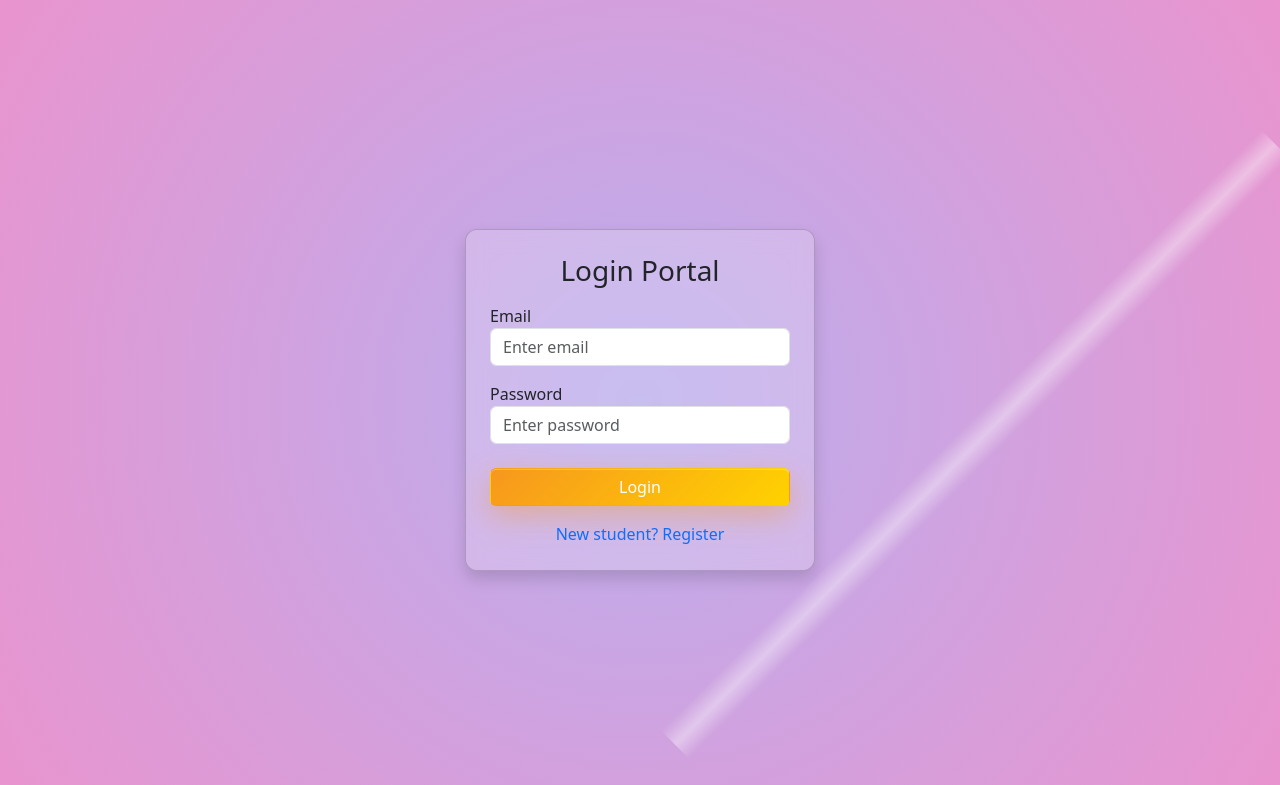
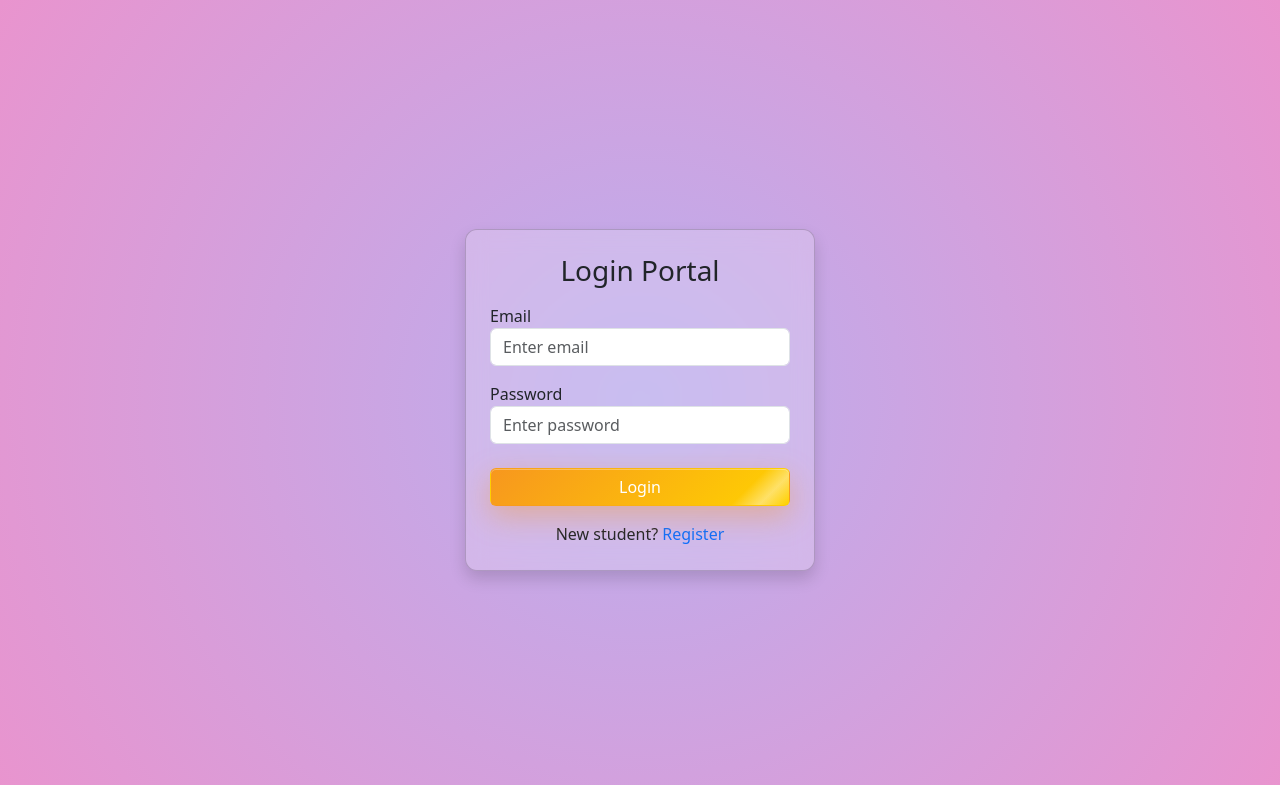
Before and after one commit to Ghanashyamgudela/Student-Leave-Management-System, a Flask app: page /login in a window 1280 px wide. Shown: the top 785 px of the page. Run offline with Flask 3, Linux system fonts and the light colour scheme; some libraries are stand-ins or nearby versions.

Commit message:
Update login.html

```diff
--- a/templates/login.html
+++ b/templates/login.html
@@ -1,5 +1,6 @@
 <!DOCTYPE html>
 <html lang="en">
+
 <head>
     <meta charset="UTF-8">
     <meta name="viewport" content="width=device-width, initial-scale=1.0">
@@ -8,17 +9,26 @@
     <!-- Bootstrap CSS -->
     <link href="https://cdn.jsdelivr.net/npm/bootstrap@5.3.2/dist/css/bootstrap.min.css" rel="stylesheet">
     <style>
-        body{
+        body {
             background: #bbaeee;
             background: radial-gradient(circle, rgba(187, 174, 238, 1) 0%, rgba(233, 148, 206, 1) 100%);
         }
-        .card{
+
+        .card {
             backdrop-filter: blur(10px);
             background: rgba(255, 255, 255, 0.2);
-            border-radius: 15px;}
-            a{
+            border-radius: 15px;
+        }
+
+        a {
             text-decoration: none;
         }
+
+        .shine-button {
+            position: relative;
+            overflow: hidden;
+        }
+
         .shine-button::before {
             content: '';
             position: absolute;
@@ -35,13 +45,16 @@ background: radial-gradient(circle, rgba(187, 174, 238, 1) 0%, rgba(233, 148, 20
             0% {
                 left: -80px;
             }
+
             40% {
                 left: calc(100% + 20px);
             }
+
             100% {
                 left: calc(100% + 20px);
             }
         }
+
         .button-gold {
             background: linear-gradient(135deg, #f7971e 0%, #ffd200 100%);
             color: #fff;
@@ -92,7 +105,7 @@ background: radial-gradient(circle, rgba(187, 174, 238, 1) 0%, rgba(233, 148, 20
             </form>
 
             <div class="text-center mt-3">
-                <a href="/register">New student? Register</a>
+                New student? <a href="/register">Register</a>
             </div>
 
         </div>
@@ -102,4 +115,5 @@ background: radial-gradient(circle, rgba(187, 174, 238, 1) 0%, rgba(233, 148, 20
     <script src="https://cdn.jsdelivr.net/npm/bootstrap@5.3.2/dist/js/bootstrap.bundle.min.js"></script>
 
 </body>
+
 </html>
```
Lines whose indentation alone changed are shown as unchanged.
